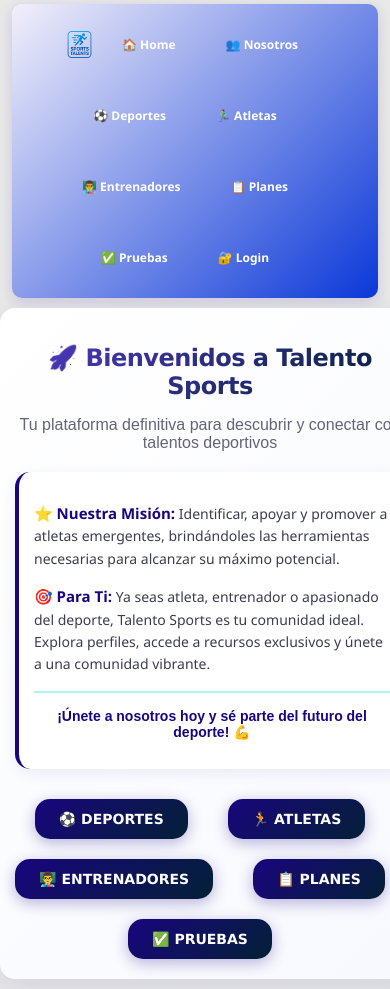
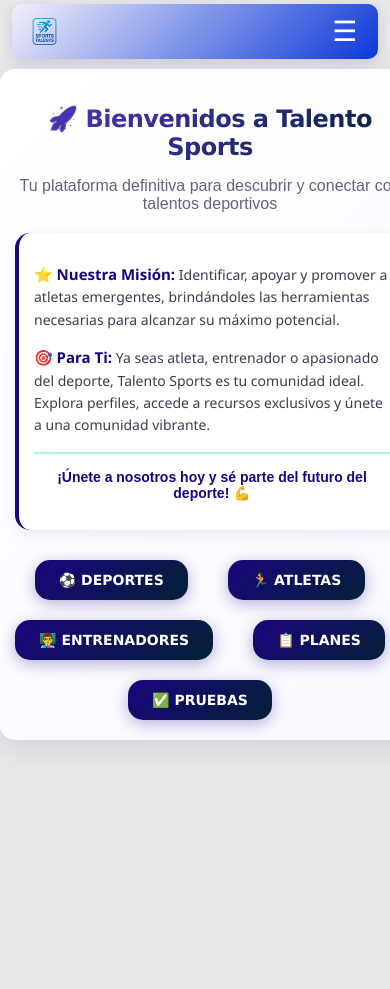
Before and after one commit to websysnet/talentoappjs, a React (Vite) app: page / in a window 390 px wide. Shown: the top 989 px of the page. After the commit the page ends 844 px from the top, so only its background shows below. Built offline with nearby package versions, Linux system fonts and the light colour scheme.

Commit message:
menu responsivo

```diff
--- a/src/Componentes/Menu.css
+++ b/src/Componentes/Menu.css
@@ -38,11 +38,56 @@
     transform: translateY(-2px);
 }
 
+/* Contenedor de enlaces */
+.menu-links {
+    display: flex;
+    gap: 8px;
+    align-items: center;
+    margin: 0;
+    padding: 0;
+}
+
+.menu-links li {
+    list-style: none;
+}
+
+/* Estilos para pantallas grandes: hacer que las opciones parezcan botones */
+.menu-links li a {
+    display: inline-block;
+    padding: 10px 16px;
+    background: rgba(255,255,255,0.06);
+    color: white;
+    border-radius: 10px;
+    box-shadow: none;
+    font-size: 16px;
+    font-weight: 700;
+    transition: transform 0.18s ease, background 0.18s ease, color 0.18s ease, box-shadow 0.18s ease;
+}
+
+.menu-links li a:hover {
+    transform: translateY(-3px);
+    background: white;
+    color: rgb(11, 56, 216);
+    box-shadow: 0 8px 20px rgba(11,56,216,0.12);
+}
+
+/* Botón toggle (oculto en pantallas grandes) */
+.menu-toggle {
+    display: none;
+    background: transparent;
+    border: none;
+    color: white;
+    font-size: 28px;
+    cursor: pointer;
+    margin-left: auto;
+}
+
 /* Responsivo para tablets */
 @media (max-width: 768px) {
     .menu {
         padding: 12px 20px;
         gap: 15px;
+        justify-content: space-between;
     }
 
     .logo {
@@ -54,6 +99,49 @@
         font-size: 14px;
         padding: 6px 12px;
     }
+
+    .menu-toggle {
+        display: block;
+    }
+
+    .menu-links {
+        display: none;
+        flex-direction: column;
+        width: 100%;
+        margin-top: 10px;
+        gap: 6px;
+    }
+
+    .menu-links.open {
+        display: flex;
+    }
+
+    .menu-links li {
+        width: 100%;
+        text-align: center;
+    }
+
+    /* Estilo tipo botón para links en tabletas/móviles */
+    .menu-links li a {
+        display: block;
+        width: 100%;
+        padding: 12px 16px;
+        background: white;
+        color: rgb(11, 56, 216);
+        border-radius: 10px;
+        box-shadow: 0 6px 14px rgba(11,56,216,0.12);
+        font-size: 16px;
+        font-weight: 700;
+        text-align: center;
+        margin: 0 8px;
+        transition: transform 0.15s ease, box-shadow 0.15s ease;
+    }
+
+    .menu-links li a:hover {
+        transform: translateY(-3px);
+        box-shadow: 0 10px 20px rgba(11,56,216,0.14);
+        background: #f0f4ff;
+    }
 }
 
 /* Responsivo para móviles */
@@ -61,7 +149,7 @@
     .menu {
         padding: 10px 15px;
         gap: 10px;
-        justify-content: center;
+        justify-content: space-between;
     }
 
     .logo {
@@ -73,4 +161,25 @@
         font-size: 12px;
         padding: 5px 10px;
     }
+
+    .menu-toggle {
+        display: block;
+    }
+
+    .menu-links {
+        display: none;
+        flex-direction: column;
+        width: 100%;
+        margin-top: 8px;
+        gap: 6px;
+    }
+
+    .menu-links.open {
+        display: flex;
+    }
+
+    .menu-links li {
+        width: 100%;
+        text-align: center;
+    }
 }
--- a/src/Componentes/Menu.jsx
+++ b/src/Componentes/Menu.jsx
@@ -1,43 +1,49 @@
-import React from 'react'
+import React, { useState } from 'react'
 import './Menu.css'
+
 export default function Menu() {
+    const [open, setOpen] = useState(false)
+
     return (
         <div>
             <nav className='menu'>
+                <img className='logo' src="/imagenes/logotalents.png" alt="Talento Sports" />
 
-                    <img className='logo' src="/imagenes/logotalents.png" alt="Talento Sports" />
+                <button
+                    className='menu-toggle'
+                    aria-expanded={open}
+                    aria-label='Toggle menu'
+                    onClick={() => setOpen(!open)}
+                >
+                    ☰
+                </button>
 
+                <ul className={`menu-links ${open ? 'open' : ''}`}>
                     <li>
                         <a href="/">🏠 Home</a>
                     </li>
                     <li>
                         <a href="/nosotros">👥 Nosotros</a>
-
                     </li>
                     <li>
                         <a href="/deportes">⚽ Deportes</a>
-
                     </li>
-                     <li>
+                    <li>
                         <a href="/atletas">🏃‍♂️ Atletas</a>
-
                     </li>
-                     <li>
+                    <li>
                         <a href="/entrenadores">👨‍🏫 Entrenadores</a>
-
                     </li>
-                     <li>
+                    <li>
                         <a href="/planes">📋 Planes</a>
-
                     </li>
-                     <li>
+                    <li>
                         <a href="/pruebas">✅ Pruebas</a>
-
                     </li>
-                     <li>
+                    <li>
                         <a href="/login">🔐 Login</a>
-
                     </li>
+                </ul>
             </nav>
 
         </div>
```
